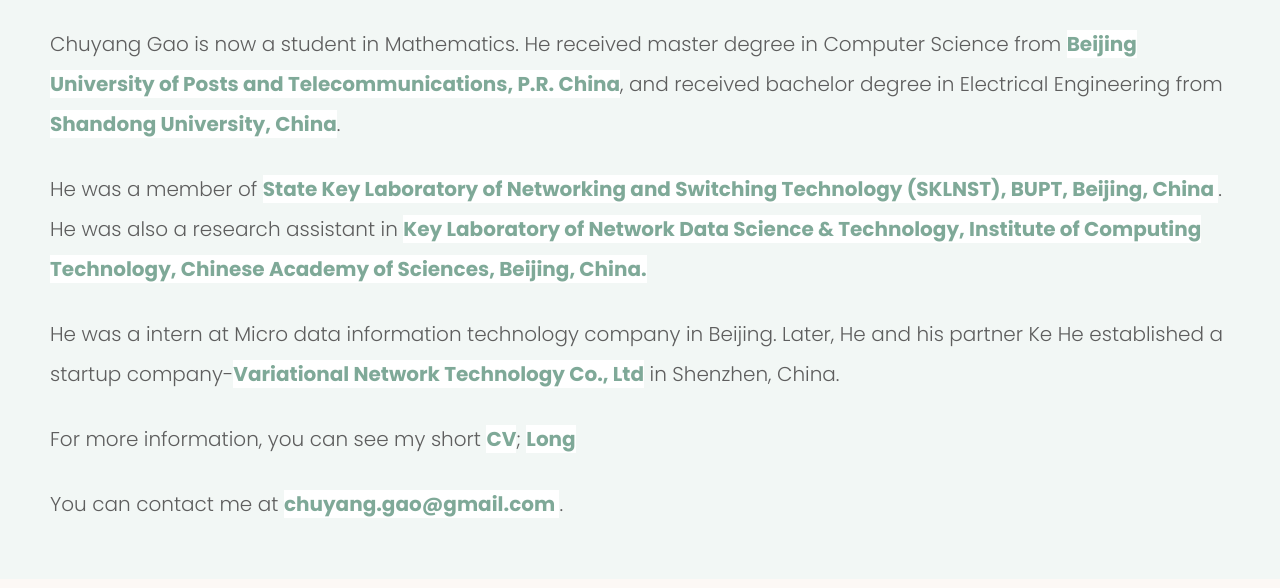
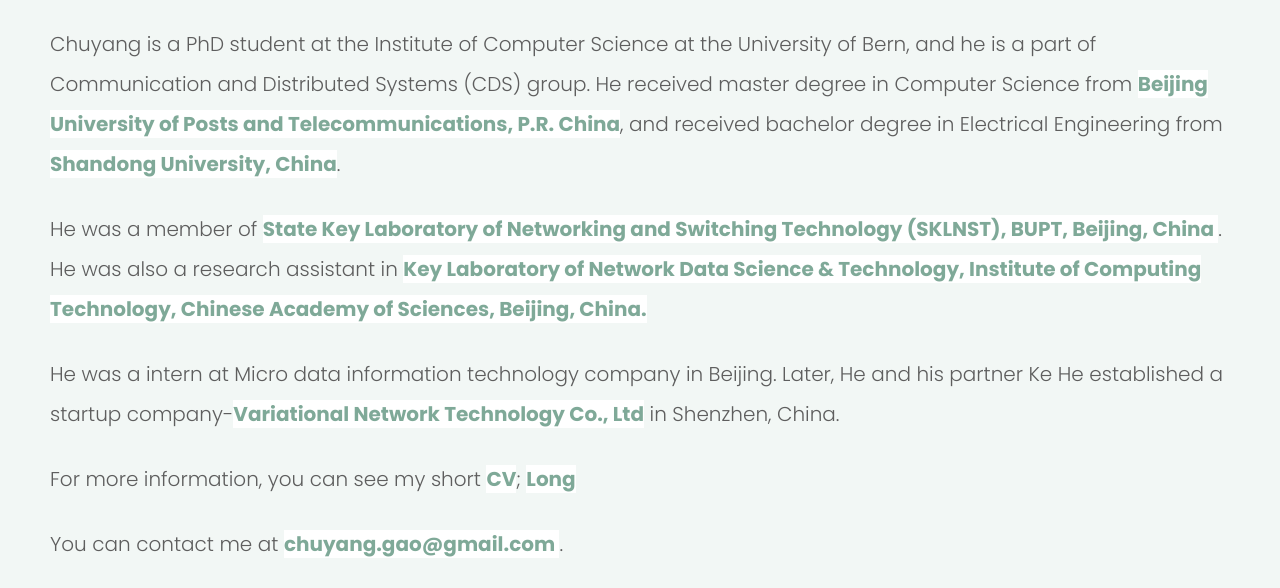
Before and after one commit to jingtiangao/jingtiangao.github.io, a plain HTML site: page index.html in a window 1280 px wide. Shown: the part 84-672 px from the top of the page. Drawn offline with Linux system fonts and the light colour scheme.

Commit message:
Update index.html

```diff
--- a/index.html
+++ b/index.html
@@ -13,7 +13,7 @@
 
 	<div id="about">
 		<div class="name"><span>Chuyang Gao (he/him)</span></div>
-		<div class="text">Chuyang Gao is now a student in Mathematics. He received master degree in Computer Science  from <a href="https://english.bupt.edu.cn/" target="_blank">Beijing University of Posts and Telecommunications, P.R. China</a>, and received  bachelor degree in Electrical Engineering from <a href="https://www.en.sdu.edu.cn/" target="_blank">Shandong University, China</a>.
+		<div class="text">Chuyang is a PhD student at the Institute of Computer Science at the  University of Bern, and he is a part of Communication and Distributed Systems (CDS) group. He received master degree in Computer Science  from <a href="https://english.bupt.edu.cn/" target="_blank">Beijing University of Posts and Telecommunications, P.R. China</a>, and received  bachelor degree in Electrical Engineering from <a href="https://www.en.sdu.edu.cn/" target="_blank">Shandong University, China</a>.
 		</div>
 		<div class="text">He was a member of <a href="https://sklnst.bupt.edu.cn/" target="_blank">State Key Laboratory of Networking and Switching Technology (SKLNST), BUPT, Beijing, China </a>.  He was also a research assistant in <a href="http://english.ict.cas.cn/rh/rd/200908/t20090820_33352.html" target="_blank">Key Laboratory of Network Data Science & Technology, Institute of Computing Technology, Chinese Academy of Sciences, Beijing, China.</a> </div>
 
```
